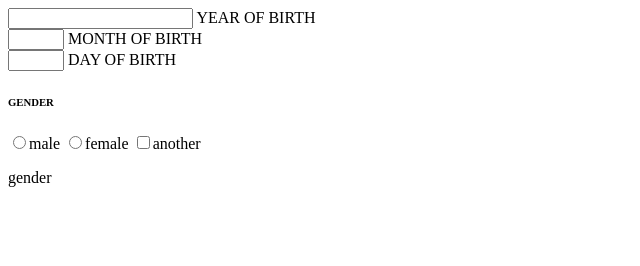
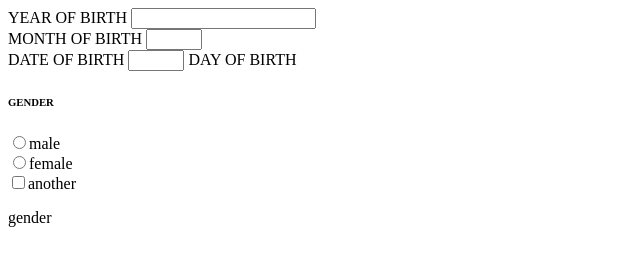
Before and after one commit to MICHAELMUNAVU83/second-project, a plain HTML site: page ps.html in a window 1280 px wide. Shown: the whole page, without its empty margins (0-640 px from the left). Drawn offline with Linux system fonts and the light colour scheme.

Commit message:
added divs

```diff
--- a/ps.html
+++ b/ps.html
@@ -10,26 +10,44 @@
 
 
     <form >
+        <label for="year"> YEAR OF BIRTH</label>
 
-        <input type="number" id="year" name="name" value="year"> YEAR OF BIRTH
+        <input type="number" id="year" name="name" value="year">
+        <br>
+        <label for="month">MONTH OF BIRTH</label>
+
+        <input type="number" id="month" name="name" value="month" min="1" max="12" required>
         <br>
 
 
-        <input type="number" id="month" name="name" value="month"  min="1" max="12"> MONTH OF BIRTH
-        <br>
+        <label for="day">DATE OF BIRTH</label>
+        <input type="number" id="day"  name="name" value="day" min="1" max="31" required> DAY OF BIRTH
+
+
+        <h6>GENDER</h6>
+        <div>
+            <input type="radio" name="gender" onclick="man()"   id="male" value="male">male
+
+
+        </div>
+
+        <div>
+
+            <input type="radio"name="gender" id="female" onclick="woman()"   value="female">female
+        </div>
 
 
 
-        <input type="number" id="day"  name="name" value="day" min="1" max="31"> DAY OF BIRTH
+
+        <div>
 
 
-        <h6>GENDER</h6>
-        <div></div>
+            <input onclick="mwaka()" class="btn" type="checkbox">another
 
-        <input type="radio" name="gender" onclick="man()"   id="male" value="male">male
-        <input type="radio"name="gender" id="female" onclick="woman()"   value="female">female
 
-        <input onclick="mwaka()" class="btn" type="checkbox">another
+        </div>
+
+
 
 
 
```
